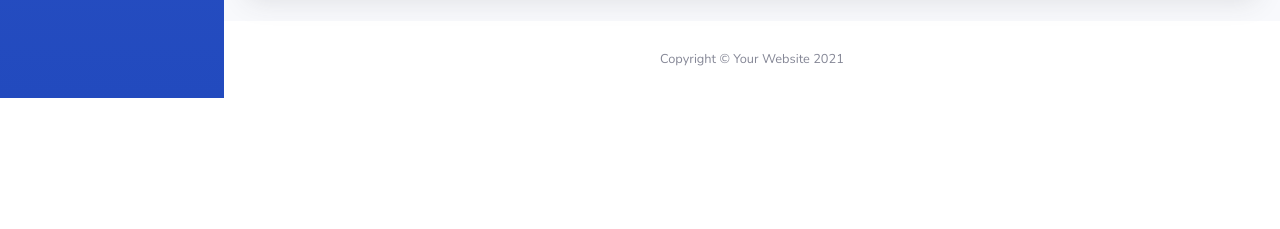
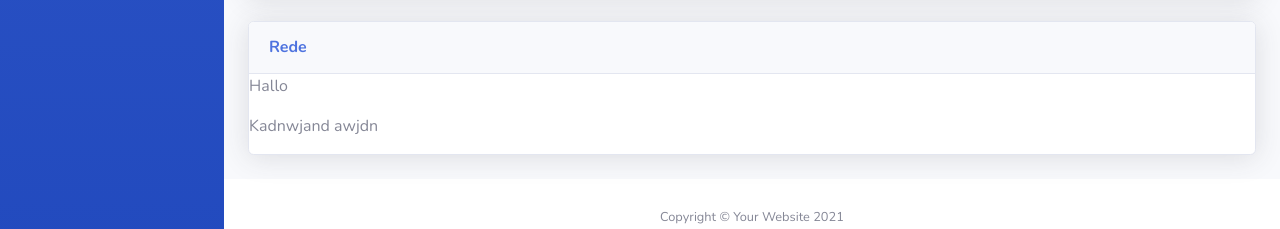
Before and after one commit to janniscui3/ParlamentSentimentRadar, a website with bundled scripts: page Website/index.html in a window 1280 px wide. Shown: the part 2360-2589 px from the top of the page. Before the commit the page ends 2458 px from the top, so only its background shows below. Built offline with nearby package versions, Linux system fonts and the light colour scheme; files whose address does not match are found by name.

Commit message:
added speech field

```diff
--- a/Website/index.html
+++ b/Website/index.html
@@ -289,6 +289,29 @@
                         </div>
                     </div>
 
+                    <!-- Content Row -->
+
+                    <div class="row">
+                        <!-- Speech Viewer -->
+                        <div class="col-xl-12 col-lg-7">
+                            <div class="card shadow mb-4">
+                                <!-- Card Header -->
+                                <div
+                                class="card-header py-3 d-flex flex-row align-items-center">
+                                <h6 class="m-0 font-weight-bold text-primary mr-auto">Rede</h6>
+                                </div>
+                                <!-- Card Body -->
+
+                                <div>
+                                    <div>
+                                        <p id="color-text">Hallo</p>
+                                    </div>
+                                    <p id="Text">Kadnwjand awjdn</p>
+                                </div>
+
+                            </div>
+                        </div>
+                    </div>
 
 
                 </div>
```
Also changed, not shown: 4 other files.
